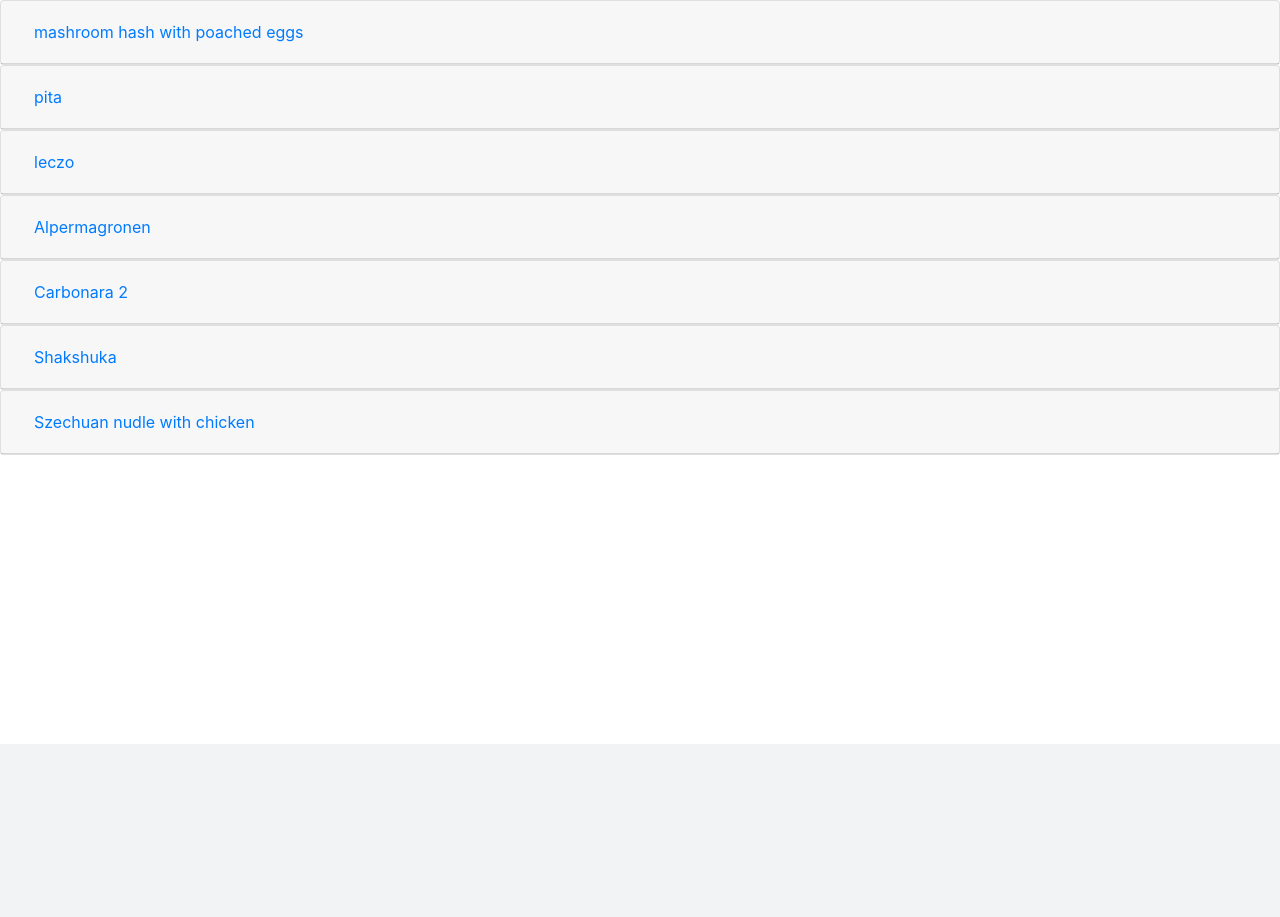
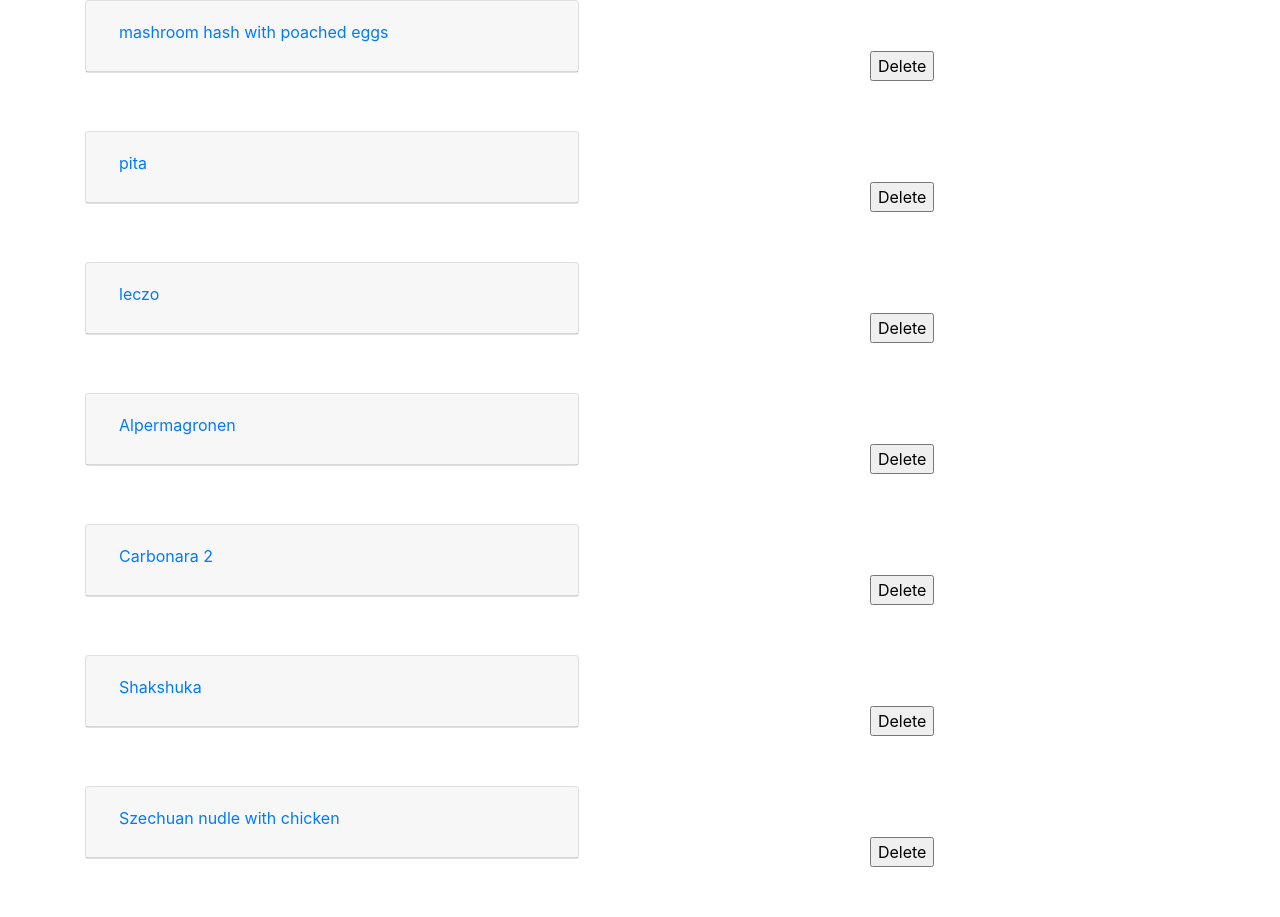
Before and after one commit to shagii24/recipesApp, a Flask app: page /show_all_recipes in a window 1280 px wide. Shown: the part 56-973 px from the top of the page. Before the commit the page ends 800 px from the top, so only its background shows below. Run offline with Flask 2, Linux system fonts and the light colour scheme; data comes from the database, SQL or seed files in the repository; both versions use the stored data as it was after the commit; some libraries are stand-ins or nearby versions.

Commit message:
second recipe upload
all files uploaded second time

```diff
--- a/app.py
+++ b/app.py
@@ -120,10 +120,27 @@ def show_all_recipes():
         else:
             recipe_dict[recipe[0]].append(recipe[1])
 
-    print(recipe_dict)
+    return render_template("show_all_recipes.html",recipe_dict=recipe_dict)
 
+@app.route("/delete_recipe_form",methods = ['GET'])
+def delete_recipe_form():
+    """gets name of deleted object and removes it from database"""
+    db_connection = dbcontext.dbConnection("recipes.db")
+    to_delete = [i for i in request.args.keys()]
+    get_id_statement= f"""
+                    select id from recipes where recipes_name = '{to_delete[0]}'"""
+    recipe_id = db_connection.execute_read_query(get_id_statement)
+    delete_statement_recipes=f"""
+                     DELETE FROM recipes where recipes_name = '{to_delete[0]}'
+                    """
+    delete_statement_recipes_ingredients = f"""
+                     DELETE FROM recipes_ingredients where recipes_id = {recipe_id[0][0]}
+                    """
 
-    return render_template("show_all_recipes.html",recipe_dict=recipe_dict)
+    db_connection.execute_query(delete_statement_recipes)
+    db_connection.execute_query(delete_statement_recipes_ingredients)
+
+    return show_all_recipes()
 
 def alpha_values(user_ingredients):
         user_input = [skladnik.strip().lower() for skladnik in user_ingredients]
--- a/templates/show_all_recipes.html
+++ b/templates/show_all_recipes.html
@@ -2,15 +2,18 @@
 
 {% block body %}
 
+{% for item in recipe_dict %}
+<div class="container">
+    <div class="row">
+        <div id="accordion" class="col">
 
-<div id="accordion">
-    {% for item in recipe_dict %}
             <div class="card">
                 <div class="card-header" id="headingOne">
-            <h5 class="mb-0">
+                    <h5 class="mb-2">
                         <button class="btn btn-link collapsed" data-toggle="collapse" data-target="#{{ item }}" aria-expanded="true" aria-controls="collapseOne">
                             {{ item }}
                         </button>
+
                     </h5>
                 </div>
             </div>
@@ -23,6 +26,11 @@
                 </div>
             </div>
 
+
+        <form action="/delete_recipe_form" method="get" name="delete_recipe" class="col" id="delete">
+            <input type="submit" value = "Delete" name = "{{ item }}">
+        </form>
+    </div>
 </div>
 {% endfor %}
 {% endblock %}
```
Also changed, not shown: recipes.db. Lines whose indentation alone changed are shown as unchanged.
